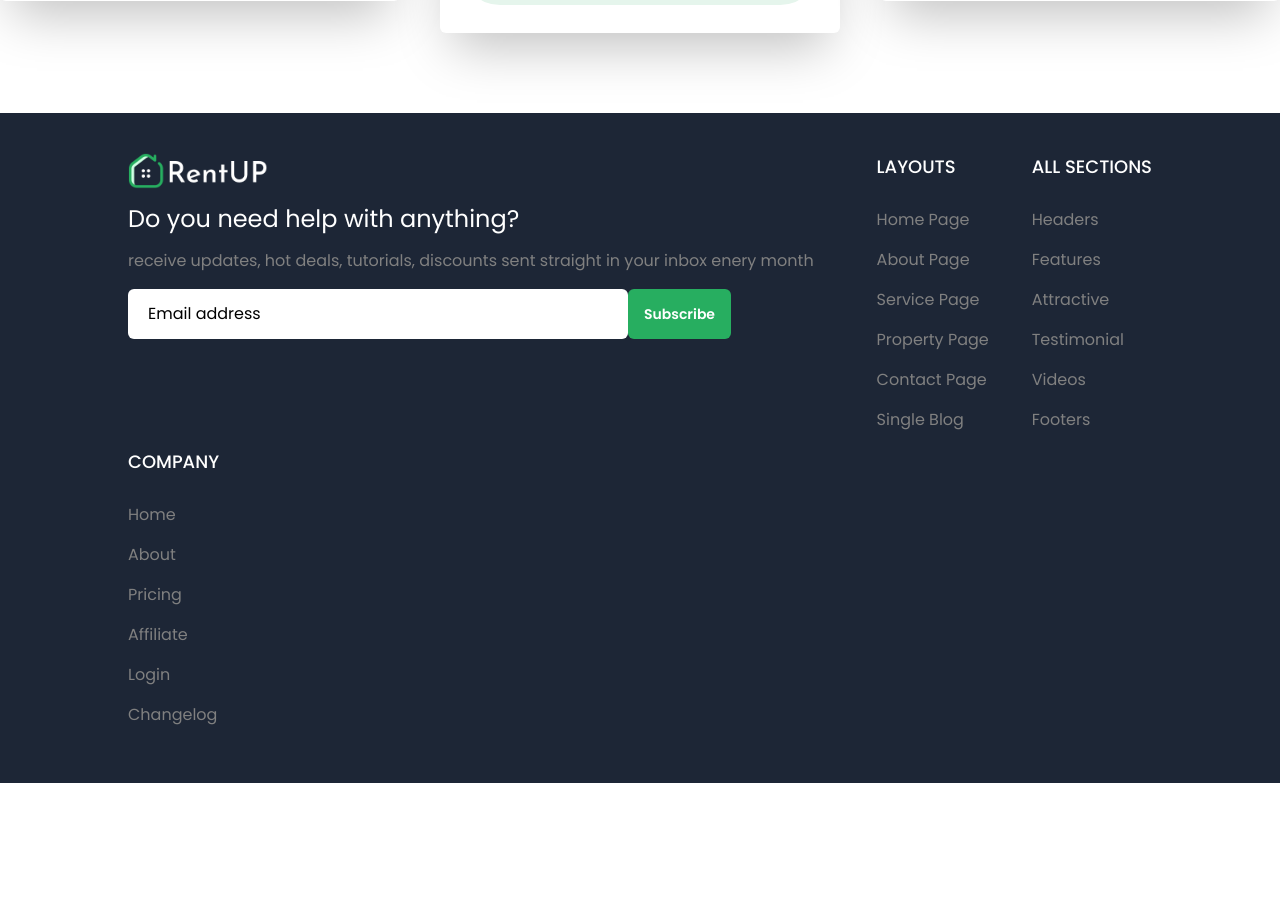
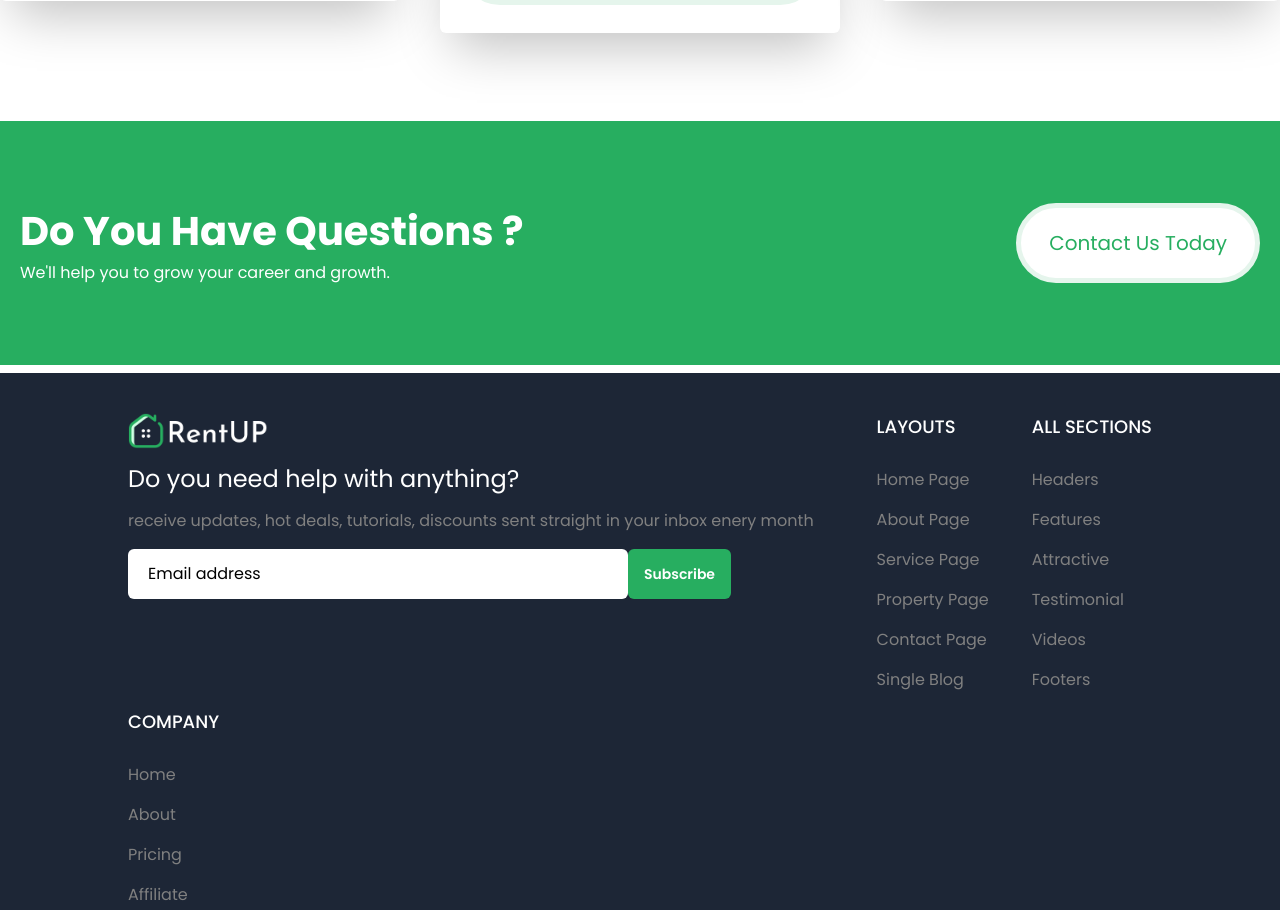
Before and after one commit to SanuRaj-K/rent-up, a Next.js app: page / in a window 1280 px wide. Shown: the part 5418-6328 px from the top of the page. Before the commit the page ends 6201 px from the top, so only its background shows below. Built offline with nearby package versions, Linux system fonts and the light colour scheme.

Commit message:
feat:bottom contact page added

```diff
--- a/src/components/landing/index.jsx
+++ b/src/components/landing/index.jsx
@@ -220,12 +220,12 @@ export const LandingPage = () => {
           </ul>
         </div>
       </section>
-      {/* <section className="">
+      <section className="">
         <div className=" py-2  ">
         <ContactBottom/>
         </div>
 
-      </section> */}
+      </section>
     </div>
   );
 };
```
